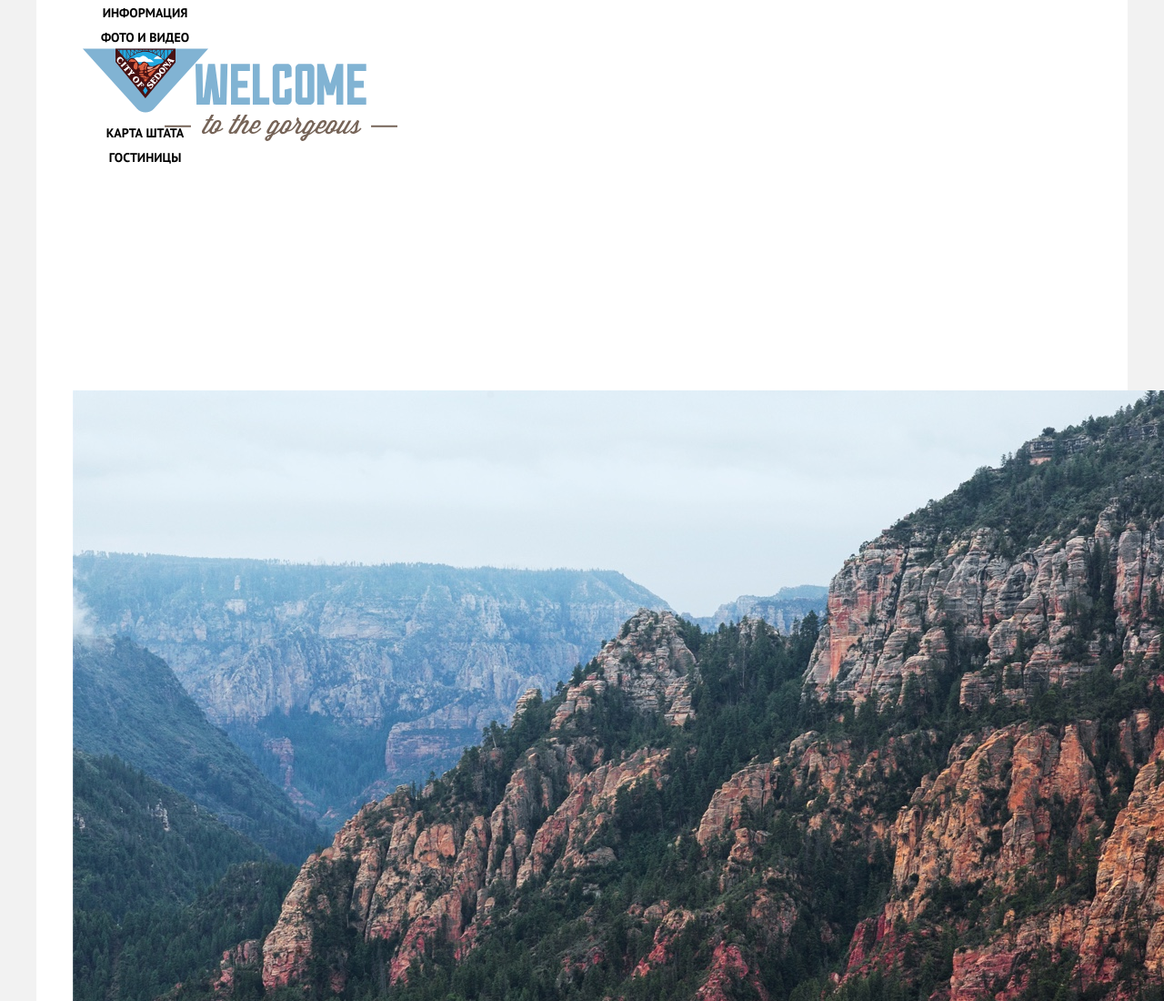
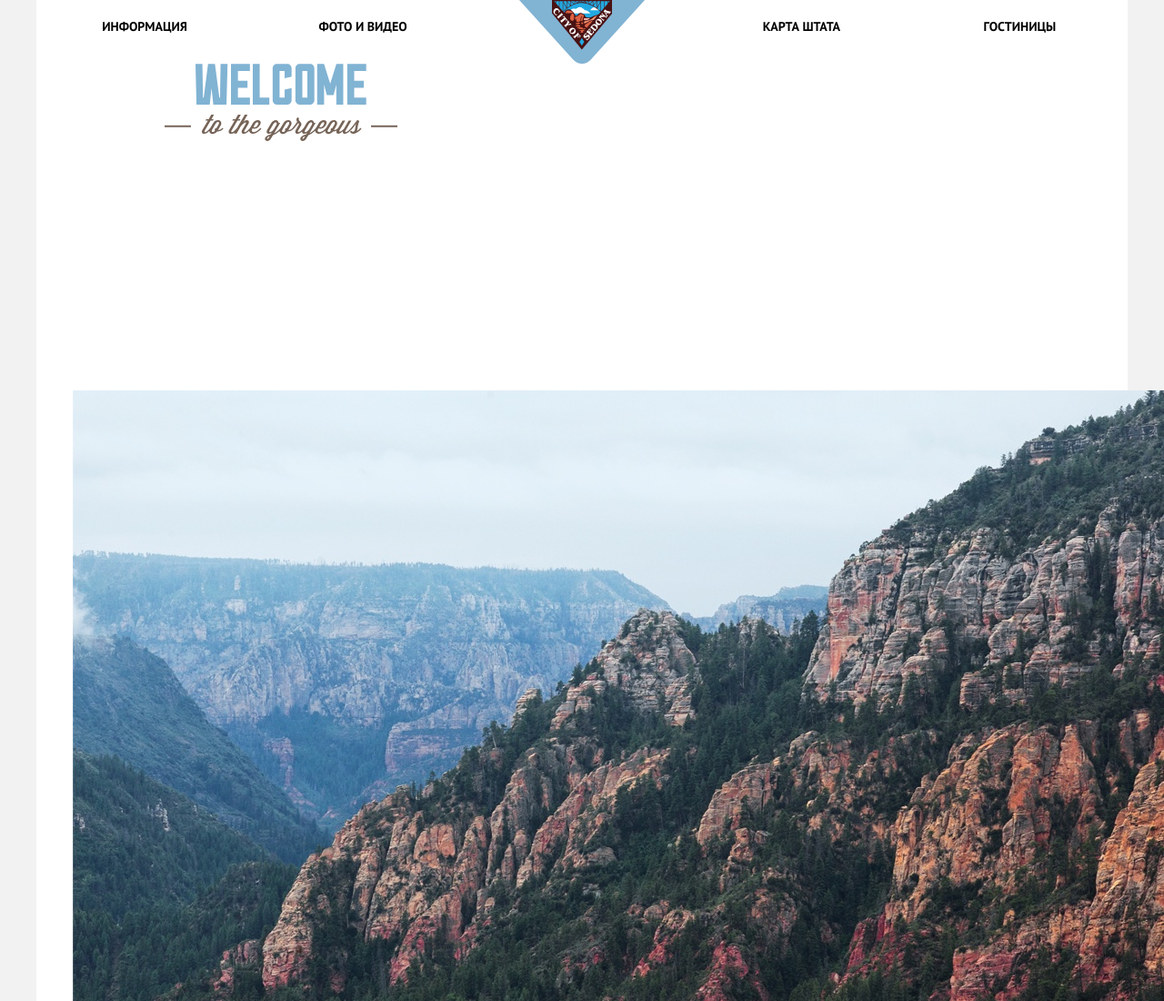
Before and after one commit to p1nkZebra/560617-sedona-26, a plain HTML site: page index.html in a window 1280 px wide. Shown: the top 1100 px of the page at 91% size. Drawn offline with Linux system fonts and the light colour scheme.

Commit message:
flex containers for hotels page (main nav)

```diff
--- a/css/style.css
+++ b/css/style.css
@@ -47,33 +47,21 @@ a {
   width: 1200px;
   height: 56px;
 
-  display: block;
-  /*display: flex;*/
-  /*justify-content: center;*/
-  /*align-items: center;*/
+  /*display: block;*/
+  display: flex;
+  justify-content: space-between;
+  align-items: center;
 }
 
 .main-navigation li {
-  width: 239px;
+  width: 480px;
   text-align: center;
-  vertical-align: middle;
+
+  display: flex;
 }
 
-.main-navigation .left-side {
-  float: left;
-  /*align-self: flex-end;*/
-}
-
-.main-navigation .right-side {
-  float: right;
-  /*align-self: flex-end;*/
-}
-
-.main-navigation .header-logo {
-  display: none;
-
-  width: 244px;
-  height: 71px;
+.main-navigation div {
+  flex-grow: 1;
 }
 
 .main-navigation a:link,
@@ -102,6 +90,13 @@ a {
 .main-navigation .now-active:link,
 .main-navigation .now-active:visited{
   color: #766357;
+}
+
+.main-navigation .header-logo {
+  position: absolute;
+  z-index: 1;
+  left: 50%;
+  margin-left: -69px;
 }
 
 /* HOTELS PAGE */
--- a/index.html
+++ b/index.html
@@ -14,20 +14,20 @@
 <div class="page-content-container">
   <header>
     <nav class="main-navigation">
-      <ul class="site-navigation-container">
-        <li><a href="">Информация</a></li>
-        <li><a href="">Фото и видео</a></li>
-
-        <li class="main-header-logo">
-          <a class="main-header-logo-img"
-             href="index.html"
-             aria-label="Sedona logo">
-            <img src="img/logo.svg" width="138" height="71" alt="Седона">
-          </a>
+      <a class="header-logo"
+         href="index.html"
+         aria-label="Sedona logo">
+        <img src="img/logo.svg" width="138" height="70" alt="Седона">
+      </a>
+      <ul>
+        <li>
+          <div><a href="">Информация</a></div>
+          <div><a href="">Фото и видео</a></div>
         </li>
-
-        <li><a href="">Карта штата</a></li>
-        <li><a href="hotels.html">Гостиницы</a></li>
+        <li>
+          <div><a href="">Карта штата</a></div>
+          <div><a href="hotels.html">Гостиницы</a></div>
+        </li>
       </ul>
     </nav>
   </header>
```
Also changed, not shown: hotels.html (+8 -4 lines).
